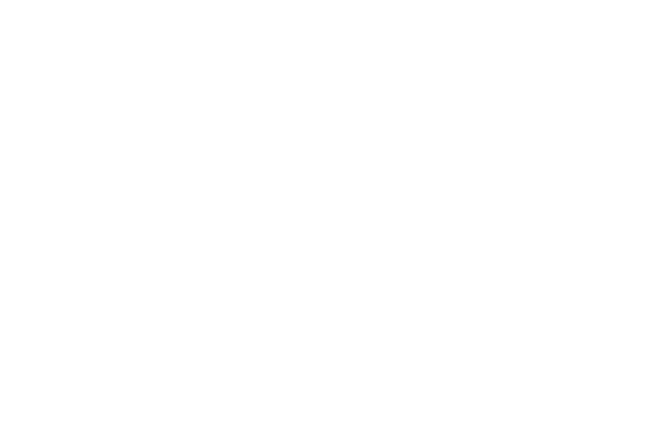
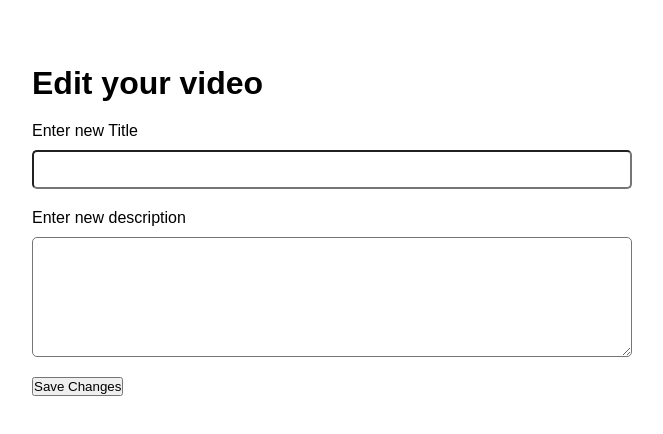
Before and after one commit to prezure2006/Vezore-Smart-learning-Platform, a React (Vite) app in the folder client/: page /edit/1 in a window 1280 px wide. Before the commit this address had no page. Shown: the top 434 px of the page, without its empty margins (308-971 px from the left). Built offline with nearby package versions, Linux system fonts and the light colour scheme; no server answers.

Commit message:
feat:edit feature working

```diff
--- a/client/src/App.jsx
+++ b/client/src/App.jsx
@@ -30,7 +30,7 @@ function App() {
       <Route path="/" element={<MainLayout />} />
       <Route path="/watch/:id" element={<WatchPage />} />
       <Route path="/upload" element={<Upload />}></Route>
-      <Route path="/edit" element={<EditPage />}></Route>
+      <Route path="/edit/:id" element={<EditPage />}></Route>
     </Routes>
   );
 }
--- a/client/src/pages/editpage/EditPage.jsx
+++ b/client/src/pages/editpage/EditPage.jsx
@@ -1,7 +1,52 @@
+import { useEffect, useState } from "react";
 import "./editpage.css";
+import { useParams } from "react-router-dom";
+
 const EditPage = () => {
+  const { id } = useParams();
+  const [title, setTitle] = useState("");
+  const [descr, setDescr] = useState("");
+
+  useEffect(() => {
+    async function getVideo(id) {
+      try {
+        const response = await fetch(`http://localhost:5000/api/videos/${id}`);
+        const data = await response.json();
+        setTitle(data.video.title);
+        setDescr(data.video.description);
+      } catch (error) {
+        console.log(error.message);
+      }
+    }
+    getVideo(id);
+  }, [id]);
+  async function handleSubmit(e) {
+    e.preventDefault();
+    try {
+      const response = await fetch(
+        `http://localhost:5000/api/videos/updateinfo/${id}`,
+        {
+          headers: {
+            "Content-Type": "application/json",
+          },
+          method: "PUT",
+          body: JSON.stringify({
+            title: title,
+            description: descr,
+          }),
+        },
+      );
+      if (!response.ok) {
+        console.log("Error");
+      }
+      console.log("Video Updated");
+    } catch (error) {
+      console.log(error.message);
+    }
+  }
+
   return (
-    <form className="edit-form">
+    <form className="edit-form" onSubmit={handleSubmit}>
       <h1 className="heading-edit">Edit your video </h1>
       <div className="title-edit">
         <label htmlFor="title">Enter new Title</label>
@@ -9,15 +54,19 @@ const EditPage = () => {
           type="text"
           name="title"
           id="title"
-          placeholder="Enter your new title"
+          value={title}
+          onChange={(e) => setTitle(e.target.value)}
+          required
         />
       </div>
       <div className="descr-edit">
         <label htmlFor="descr">Enter new description</label>
         <textarea
           id="descr"
-          placeholder="Enter your new description"
+          value={descr}
           name="description"
+          onChange={(e) => setDescr(e.target.value)}
+          required
         />
       </div>
       <div className="btn-save">
--- a/client/src/pages/editpage/editpage.css
+++ b/client/src/pages/editpage/editpage.css
@@ -11,15 +11,20 @@
   gap: 10px;
   margin-bottom: 20px;
 }
+.heading-edit {
+  margin-bottom: 20px;
+}
 
 .title-edit input,
 .descr-edit textarea {
   padding: 10px;
   width: 100%;
   box-sizing: border-box;
+  border-radius: 5px;
 }
 
 .descr-edit textarea {
   min-height: 120px;
   resize: vertical;
+  border-radius: 5px;
 }
--- a/client/src/pages/watchpage/WatchPage.jsx
+++ b/client/src/pages/watchpage/WatchPage.jsx
@@ -1,7 +1,8 @@
 import "./watchpage.css";
-import { useParams } from "react-router-dom";
+import { useParams, useNavigate } from "react-router-dom";
 import { useState, useEffect } from "react";
 const WatchPage = () => {
+  const navigate = useNavigate();
   const { id } = useParams();
   const [video, setVideo] = useState(null);
   useEffect(() => {
@@ -43,7 +44,7 @@ const WatchPage = () => {
         <p className="video-description">Description:{video.description}</p>
       </div>
       <div className="edit-button">
-        <button className="btn-edit" onClick={editVideo}>
+        <button className="btn-edit" onClick={() => navigate(`/edit/${id}`)}>
           Edit Video
         </button>
       </div>
```
